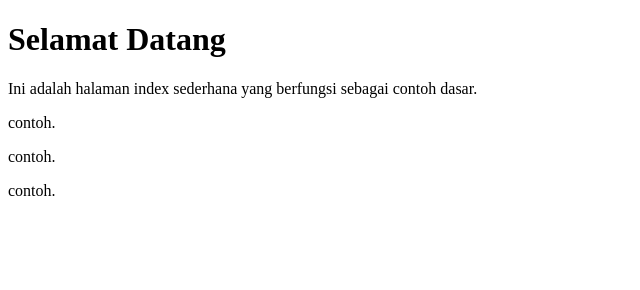
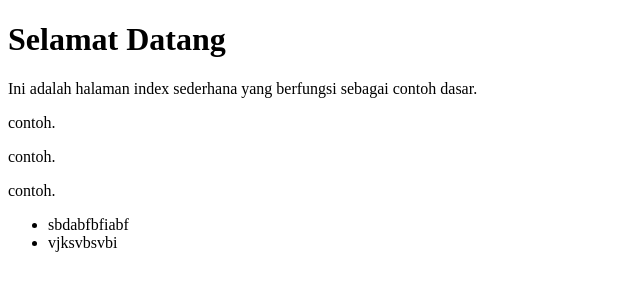
Before and after one commit to farrellchristian/UAS_Menpro2, a plain HTML site: page index.html in a window 1280 px wide. Shown: the whole page, without its empty margins (0-640 px from the left). Drawn offline with Linux system fonts and the light colour scheme.

Commit message:
menambahkan list

```diff
--- a/index.html
+++ b/index.html
@@ -13,6 +13,10 @@
     <p>contoh.</p>
     <p>contoh.</p>
     <p>contoh.</p>
+    <ul>
+        <li>sbdabfbfiabf</li>
+        <li>vjksvbsvbi</li>
+    </ul>
 </body>
 
 </html>
```
